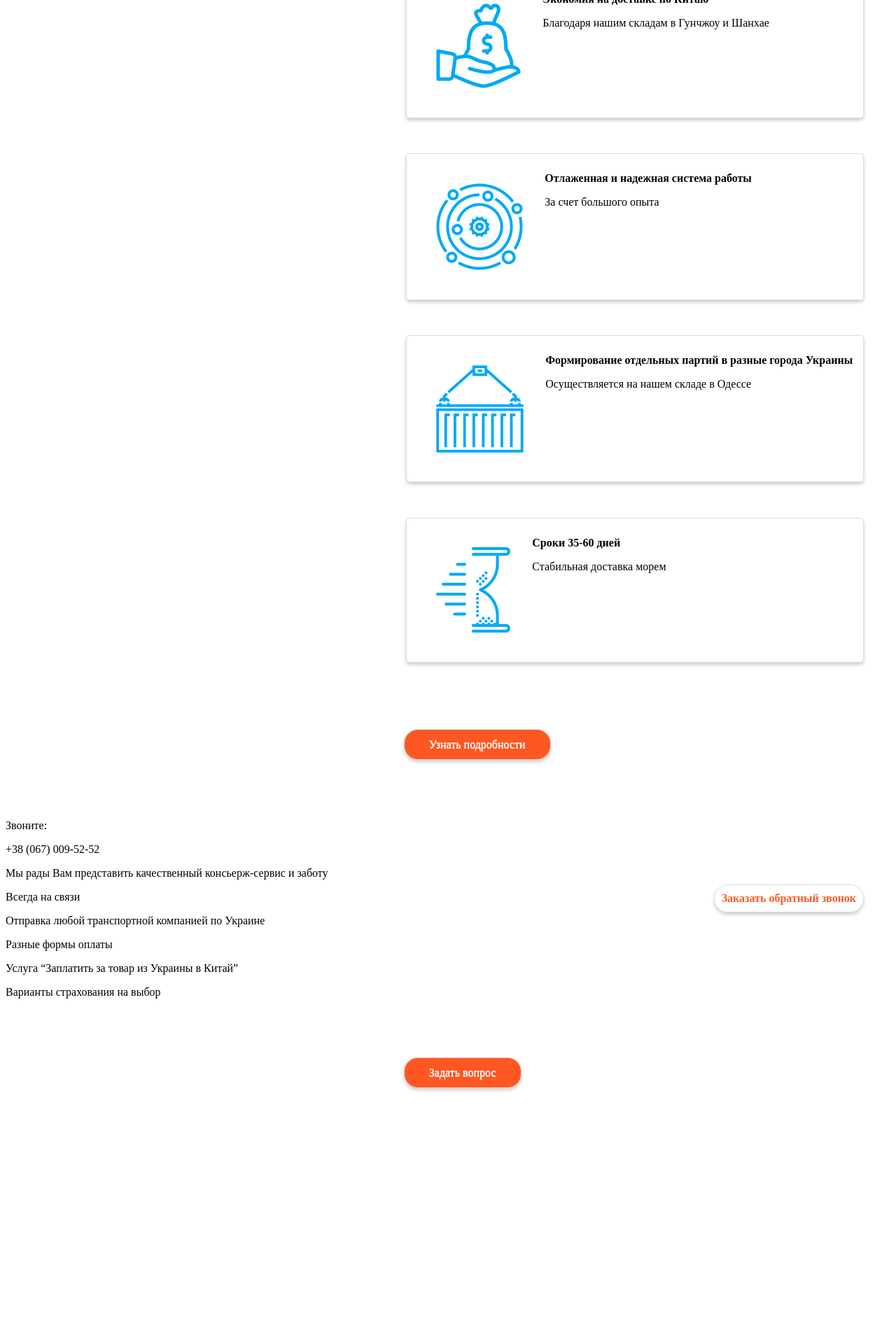
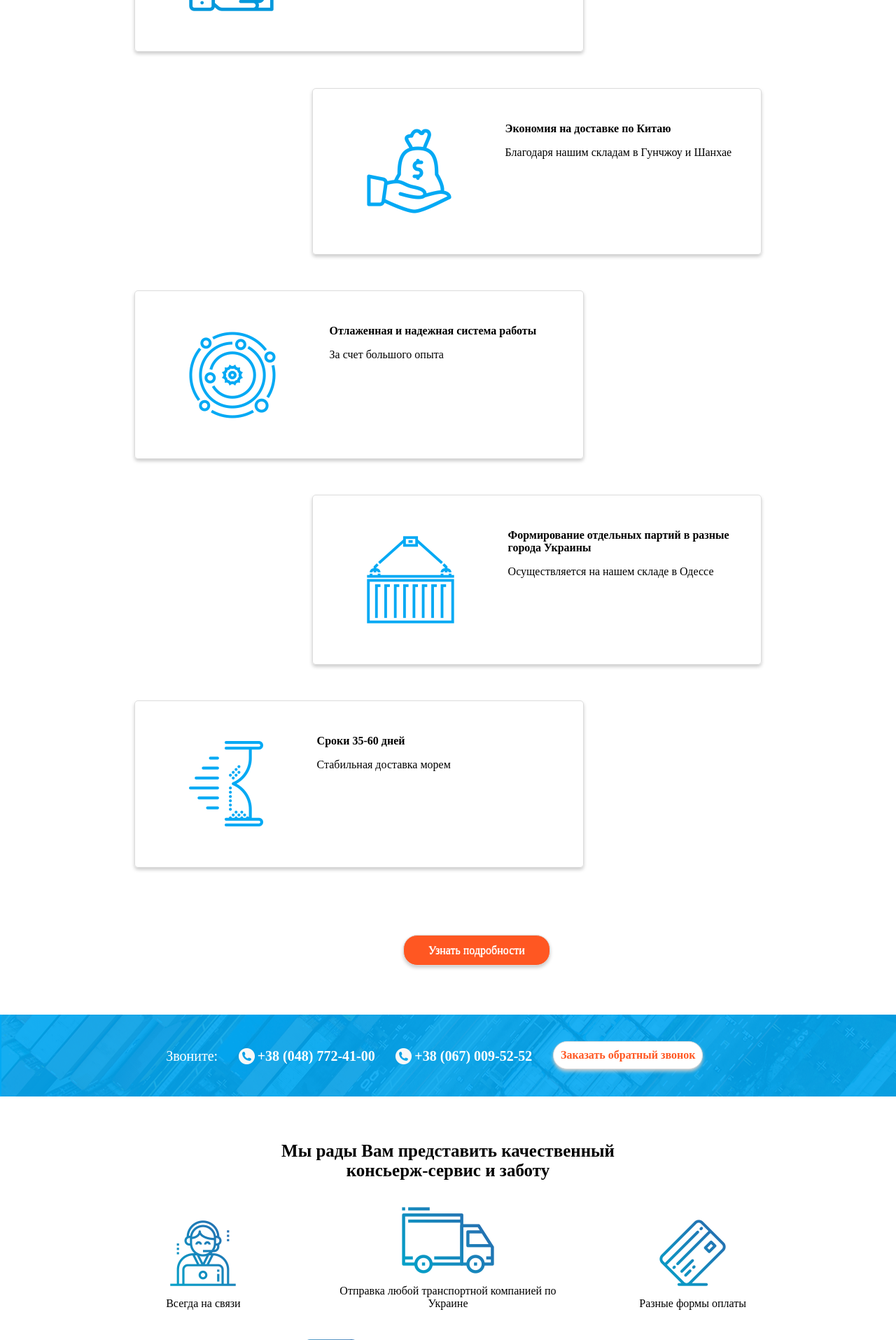
Before and after one commit to CSJedi/DjangoLanding, a Django app: page / in a window 1280 px wide. Shown: the part 1600-3515 px from the top of the page at 70% size. Before the commit the page ends 3160 px from the top, so only its background shows below. Run offline with Django 3.2, Linux system fonts and the light colour scheme.

Commit message:
add service part

```diff
--- a/landing/static/css/style.css
+++ b/landing/static/css/style.css
@@ -2,7 +2,7 @@ a {
 	text-decoration: none;
 	color: black;
 }
-.menu ul, .menu li{
+html, body, .menu ul, .menu li{
 	margin: 0;
 	padding: 0;
 }
@@ -23,8 +23,12 @@ a {
 	position: relative;
 	width:auto;
 	display: block;
-	padding: 2%;
+	padding: 3% 2% 0% 0%;
 	text-align: center;
+}
+.phone_header img, .phone_header p{
+	display: inline;
+	vertical-align: middle;
 }
 .round_button_phone {
 	font-weight: bold;
@@ -37,7 +41,7 @@ a {
 	text-align: center;
 	text-decoration: none;
 	padding: 10px;
-	margin: 2% 3%;
+	margin: 2% 3% 2% 0%;
 	border: 1px solid #ddd;
 	border-radius: 20px;
 	box-shadow: 0 3px 5px #ccc;
@@ -76,38 +80,41 @@ a {
 }
 .main_title{
 	display: inline-block;
-	margin: 1% 5%;
+	margin: 5% 40% 5% 1%;
 }
 .main_title p{
 	font-size: 30px;
 }
 .question_footer{
 	display: block;
-	margin: 10% 5% 2% 5%;
-	text-align: center;
+	margin: 5% 5% 2% 5%;
 }
 .question_footer p{
-	font-size: 20px;
+	text-align: center;
+	font-size: 25px;
 	font-weight: bold;
 }
 .box{
 	float: right;
+	margin: 2% 15% 2% 0%;
 	position: relative;
 	width:50%;
 	display: inline-block;
 	text-shadow: 0 1px 0 #fff;
 	text-decoration: none;
-	padding: 10px;
-	margin: 2% 3%;
 	border: 1px solid #ddd;
 	border-radius: 5px;
 	box-shadow: 0 3px 5px #ccc;
+}
+.box.left{
+	float: left;
+	margin: 2% 0% 2% 15%;
 }
 .box img{
 	display: inline-block;
 	position: relative;
 	float: left;
-	margin: 5%;
+	margin: 9% 12%;
 }
 .boxes_block{
 	display: inline-block;
@@ -116,3 +123,31 @@ a {
 	display: inline-block;
 	margin: 5% 0% 5% 45%;
 }
+.box_text{
+	padding: 5% ;
+}
+.phone_line p{
+	color: #fff;
+	display: inline-block;
+	vertical-align: middle;
+	font-size: 20px;
+	margin: 0% 2% 0% 0%;
+}
+.phone_line img{
+	vertical-align: middle;
+	margin: 0%;
+}
+.phone_line{
+	padding: 1% 0%;
+	width: 100%;
+	text-align: center;
+}
+.service_pic{
+	margin: 1%;
+	display: inline-block;
+	text-align: center;
+	width: 25%;
+}
+.service{
+	text-align: center;
+}
--- a/landing/templates/landing/index.html
+++ b/landing/templates/landing/index.html
@@ -8,6 +8,7 @@
         <header>
             <nav class="menu">
                 <ul>
+                    <li><img src="{% static 'images/logo.png' %}"></li>
                     <li><a href="">Все услуги</a></li>
                     <li><a href="">Почему мы?</a></li>
                     <li><a href="">Контакты</a></li>
@@ -15,9 +16,17 @@
             </nav>
             <nav class="phone_header">
                 <a class="round_button_phone" href="">Заказать обратный звонок</a>
-                <p class="phone_number"><b>+38 (067) 009-52-52</b></p>
-                <p class="phone_number"><b>+38 (048) 772-41-00</b></p>
-                <p class="phone_number">Звоните:</p>
+                <div class="phone_number">
+                    <img src="{% static 'images/phone-icon.png' %}">
+                    <p><b>+38 (067) 009-52-52</b></p>
+                </div>
+                <div class="phone_number">
+                    <img src="{% static 'images/phone-icon.png' %}">
+                    <p><b>+38 (048) 772-41-00</b></p>
+                </div>
+                <div class="phone_number">
+                    <p>Звоните:</p>
+                </div>
             </nav>
         </header>
 
@@ -33,52 +42,68 @@
 
         <div class="boxes_block">
             <div class="box">
-                <img style="display: inline-block; position: relative; float: left; margin: 5%;" src="{% static 'images/wallet.png' %}">
+                <img src="{% static 'images/wallet.png' %}">
+                <div class="box_text">
                     <p><b>Отличная цена</b></p>
                     <p>Всего от 380 у.е. за куб</p>
                     <a class="round_button_order" href="">Заказать</a>
                 </div>
+            </div>
 
-            <div class="box">
+            <div class="box left">
                 <img src="{% static 'images/file.png' %}">
+                <div class="box_text">
                     <p><b>Услуги без посредников</b></p>
                     <p>Компания является экспедитором и таможенным брокером, имея договора со всеми судоходными линиями</p>
+                </div>
             </div>
 
             <div class="box">
                 <img src="{% static 'images/box.png' %}">
+                <div class="box_text">
                     <p><b>Удобный объем поставки</b></p>
                     <p>От 0,2 до 20 м3  (если больше - лучше целым контейнером)</p>
                 </div>
+            </div>
 
-            <div class="box">
+            <div class="box left">
                 <img src="{% static 'images/money.png' %}">
+                <div class="box_text">
                     <p><b>Гарантия фиксированной цены</b></p>
                     <p>Цена точно не поменяется в процессе</p>
+                </div>
             </div>
 
             <div class="box">
                 <img src="{% static 'images/money-bag.png' %}">
+                <div class="box_text">
                     <p><b>Экономия на доставке по Китаю</b></p>
                     <p>Благодаря нашим складам в Гунчжоу и Шанхае </p>
                 </div>
+            </div>
 
-            <div class="box">
+            <div class="box left">
                 <img src="{% static 'images/solar-system.png' %}">
+                <div class="box_text">
                     <p><b>Отлаженная и надежная система работы</b></p>
                     <p>За счет большого опыта</p>
+                </div>
             </div>
 
             <div class="box">
                 <img src="{% static 'images/cranes.png' %}">
+                <div class="box_text">
                     <p><b>Формирование отдельных партий в разные города Украины</b></p>
                     <p>Осуществляется на нашем складе в Одессе</p>
                 </div>
+            </div>
 
-            <div class="box">
+            <div class="box left">
                 <img src="{% static 'images/hourglass.png' %}">
+                <div class="box_text">
                     <p><b>Сроки 35-60 дней</b></p>
                     <p>Стабильная доставка морем</p>
+                </div>
             </div>
         </div>
 
@@ -86,18 +111,44 @@
             <a class="round_button_order" href="">Узнать подробности</a>
         </div>
 
-        <div>
+        <div class="phone_line" style="background-image:url({% static 'images/backgound-block3.png' %}); ">
             <p>Звоните:</p>
-            <p>+38 (067) 009-52-52</p>
-            <a class="round_button_phone" href="">Заказать обратный звонок</a>
+            <img src="{% static 'images/phone-icon-white.png' %}">
+            <p><b>+38 (048) 772-41-00</b></p>
+            <img src="{% static 'images/phone-icon-white.png' %}">
+            <p><b>+38 (067) 009-52-52</b></p>
+            <a class="round_button_phone" style="background: #fff; float: none; position: none; display: inline-block;" href="">Заказать обратный звонок</a>
         </div>
 
-        <p>Мы рады Вам представить качественный консьерж-сервис и заботу</p>
+        <div class="question_footer">
+            <p>Мы рады Вам представить качественный<br/>консьерж-сервис и заботу</p>
+        </div>
+        <div class="service">
+             <div class="service_pic">
+                <img src="{% static 'images/support.png' %}">
                 <p>Всегда на связи</p>
+            </div>
+
+            <div class="service_pic">
+                <img src="{% static 'images/trunck.png' %}">
                 <p>Отправка любой транспортной компанией по Украине</p>
+            </div>
+
+            <div class="service_pic">
+                <img src="{% static 'images/credit-card.png' %}">
                 <p>Разные формы оплаты</p>
+            </div>
+
+            <div class="service_pic">
+                <img src="{% static 'images/invoice.png' %}">
                 <p>Услуга “Заплатить за товар из Украины в Китай”</p>
+            </div>
+
+            <div class="service_pic">
+                <img src="{% static 'images/investment-instruction.png' %}">
                 <p>Варианты страхования на выбор</p>
+            </div>
+        </div>
 
         <div class="button_center">
             <a class="round_button_order" href="">Задать вопрос</a>
```
Lines whose indentation alone changed are shown as unchanged.
